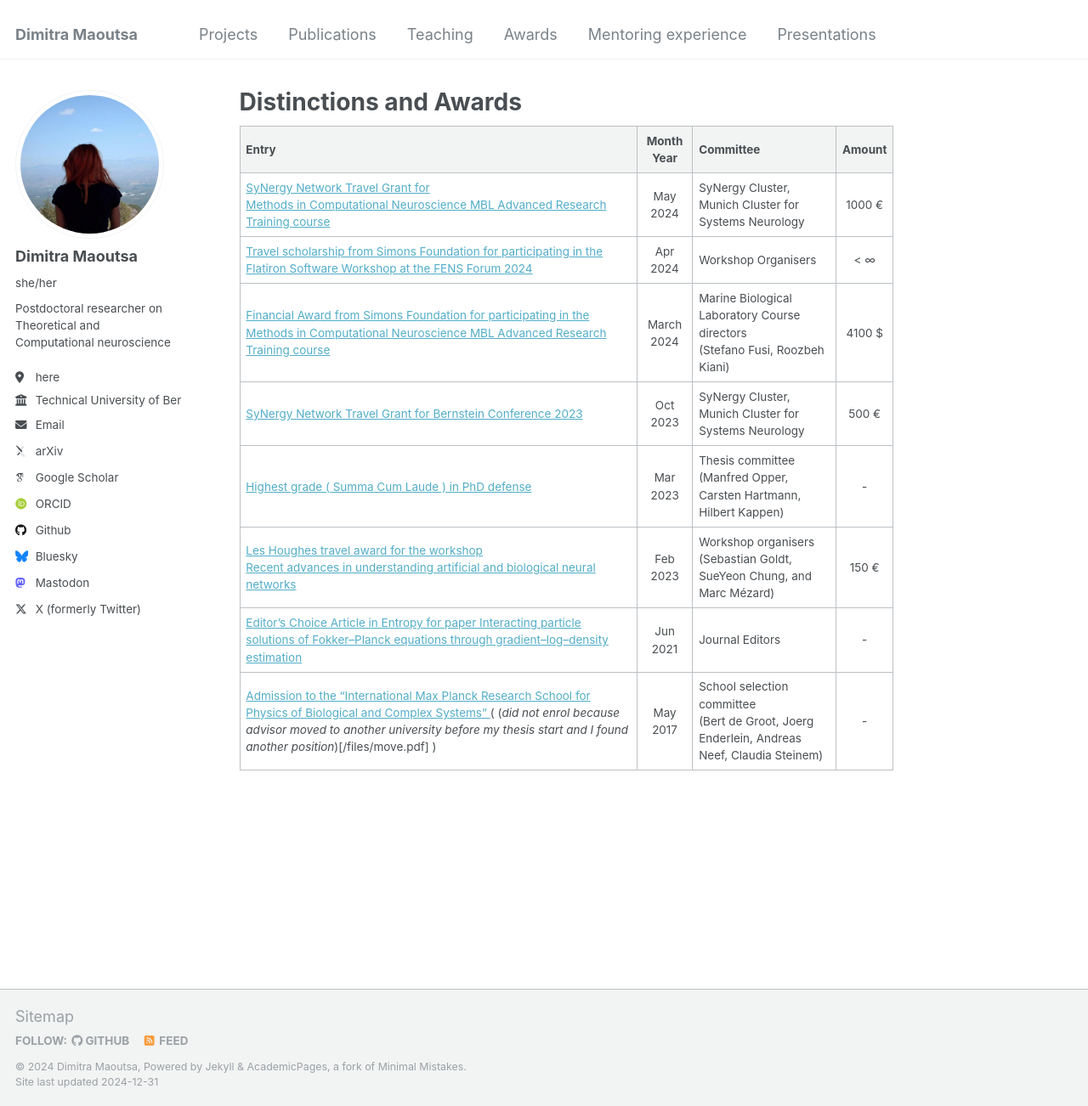
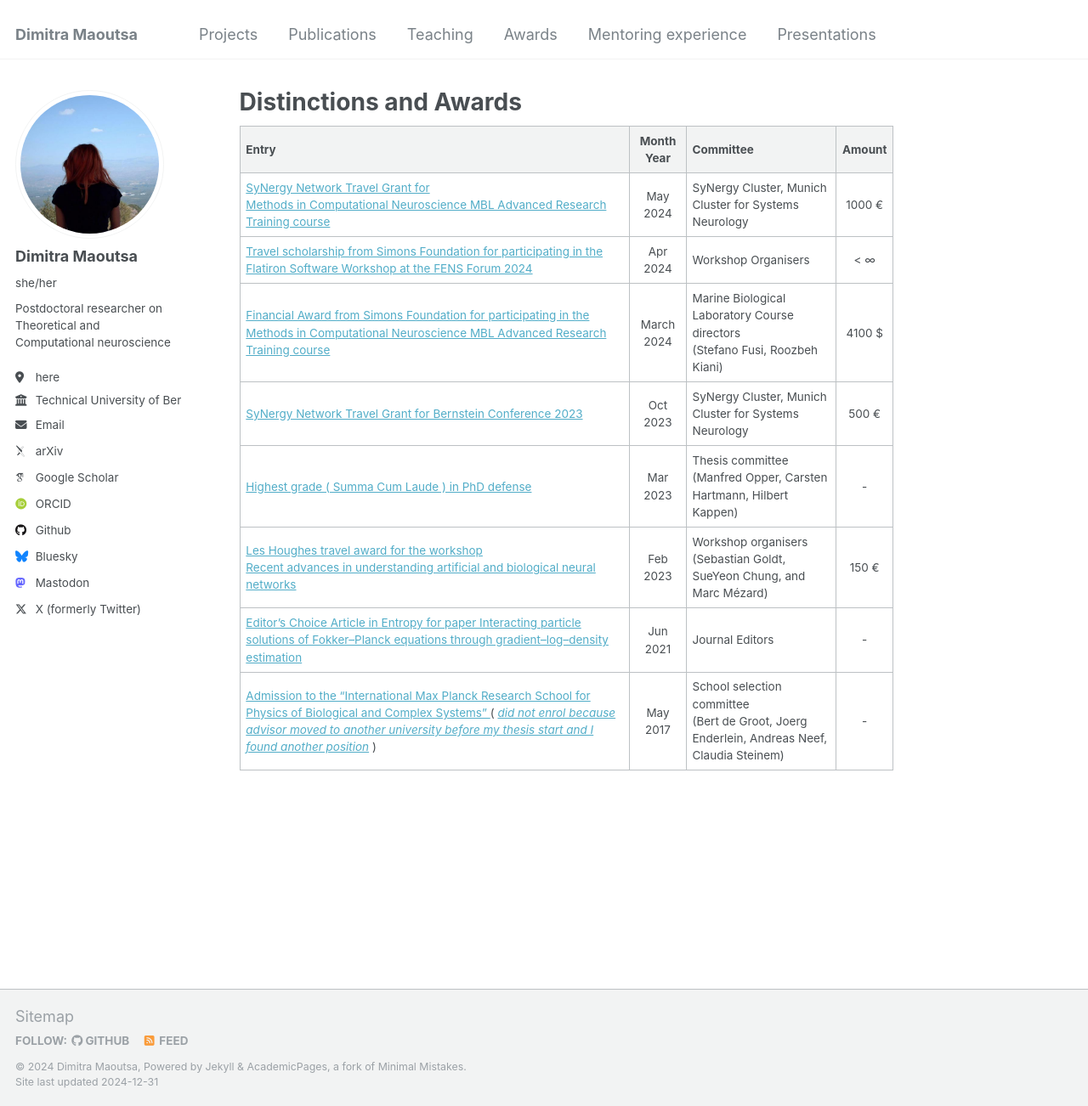
Before and after one commit to dimitra-maoutsa/dimitra-maoutsa.github.io, a Jekyll site: the page built from _pages/awards_page.md, in a window 1280 px wide and 1302 px high. Shown: the whole window at 85% size. Built offline with Jekyll 4.4.1, drawn with Linux system fonts in a browser that asks for light colours; some web fonts are replaced.

Commit message:
Update awards_page.md

```diff
--- a/_pages/awards_page.md
+++ b/_pages/awards_page.md
@@ -15,4 +15,4 @@ permalink: /awards/
 | [Highest grade ( Summa Cum Laude ) in PhD defense](/files/Gutachten_Maoutsa.pdf)    | Mar 2023   | Thesis committee <br> (Manfred Opper, Carsten Hartmann, Hilbert Kappen)  | -    |
 | [Les Houghes travel award for the workshop <br> Recent advances in understanding artificial and biological neural networks](https://drive.google.com/file/d/1RV2sSsR2bhuCcycxglGJIv32tXpGkK4E/view)    | Feb 2023   | Workshop organisers <br> (Sebastian Goldt, SueYeon Chung, and Marc Mézard)  |  150 &euro;     |
 | [Editor’s Choice Article in Entropy for paper Interacting particle solutions of Fokker–Planck equations through gradient–log–density estimation](https://drive.google.com/file/d/1RV2sSsR2bhuCcycxglGJIv32tXpGkK4E/view)    | Jun 2021   | Journal Editors  |  -     |
-| [Admission to the "International Max Planck Research School for Physics of Biological and Complex Systems" ](https://drive.google.com/file/d/1l5_VFxd24YDj9azy8-SYhWurGlEVQZ2S/view)   ( (_did not enrol because advisor moved to another university before my thesis start and I found another position_)[/files/move.pdf] ) | May 2017   | School selection committee <br> (Bert de Groot, Joerg Enderlein, Andreas Neef, Claudia Steinem)  |  -     |
+| [Admission to the "International Max Planck Research School for Physics of Biological and Complex Systems" ](https://drive.google.com/file/d/1l5_VFxd24YDj9azy8-SYhWurGlEVQZ2S/view)   ( [_did not enrol because advisor moved to another university before my thesis start and I found another position_](/files/move.pdf) ) | May 2017   | School selection committee <br> (Bert de Groot, Joerg Enderlein, Andreas Neef, Claudia Steinem)  |  -     |
```
